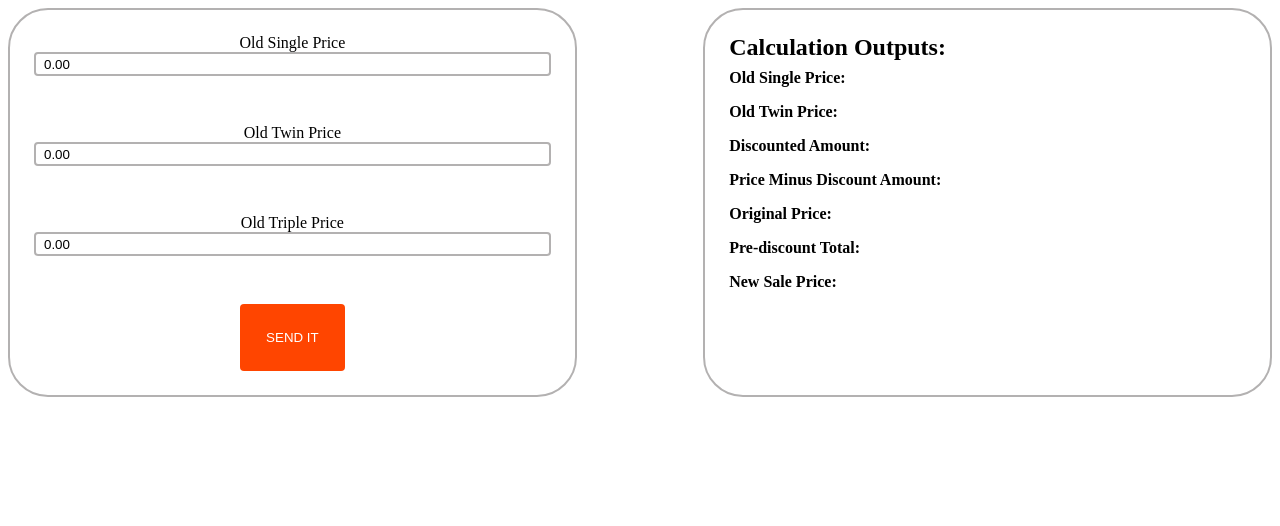
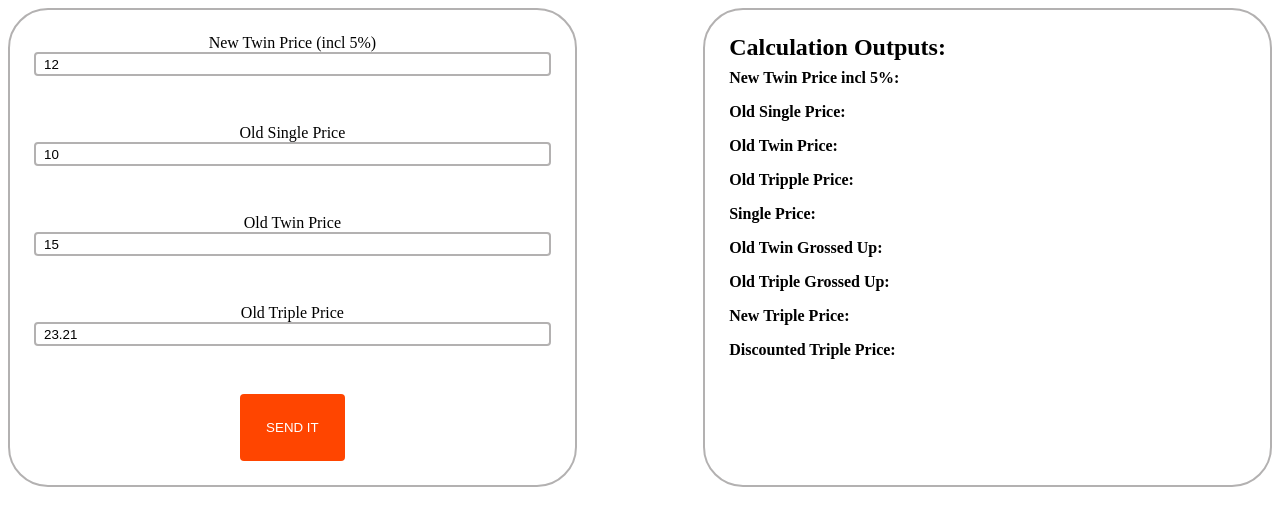
Before and after one commit to FoxySocks22/calculation-tool, a plain HTML site: page index.html in a window 1280 px wide. Drawn offline with Linux system fonts and the light colour scheme.

Commit message:
Update index.html

```diff
--- a/index.html
+++ b/index.html
@@ -10,41 +10,48 @@
     <div class="wrapper">
         <div class="input">
             <form action="" method="">
+                <lebel for="new_twin">New Twin Price (incl 5%)</lebel>
+                <input id="new_twin" type="number" value="12"/>
                 <label for="input_sigle">Old Single Price</label>
-                <input id="input_sigle" type="number" value="0.00"/>
+                <input id="input_sigle" type="number" value="10"/>
                 <lebel for="input_multi">Old Twin Price</lebel>
-                <input id="input_multi" type="number" value="0.00"/>
+                <input id="input_multi" type="number" value="15"/>
                 <lebel for="input_triple">Old Triple Price</lebel>
-                <input id="input_triple" type="number" value="0.00"/>
+                <input id="input_triple" type="number" value="23.21"/>
                 <input id="clicker" type="submit" value="send it"/>
             </form>
         </div>
         <div class="output">
             <h2>Calculation Outputs:</h2>
+            <label>New Twin Price incl 5%:
+                <span id="twin_new"></span>
+            </label>
             <label>Old Single Price:
                 <span id="init_single"></span>
             </label>
             <label>Old Twin Price:
                 <span id="init_multi"></span>
             </label>
-            <label>Discounted Amount:
+            <label>Old Tripple Price:
+                <span id="init_triple"></span>
+            </label>
+            <label>Single Price:
                 <span class="display_output"></span>
             </label>
-            <label>Price Minus Discount Amount:
+            <label>Old Twin Grossed Up:
                 <span class="display_output"></span>
             </label>
-            <label>Original Price:
+            <label>Old Triple Grossed Up:
                 <span class="display_output"></span>
             </label>
-            <label>Pre-discount Total:
+            <label>New Triple Price:
                 <span class="display_output"></span>
             </label>
-            <label>New Sale Price:
+            <label>Discounted Triple Price:
                 <span class="display_output"></span>
             </label>
         </div>
     </div>
-
     <script type="text/javascript" src="index.js"></script>
 </body>
 </html>
```
